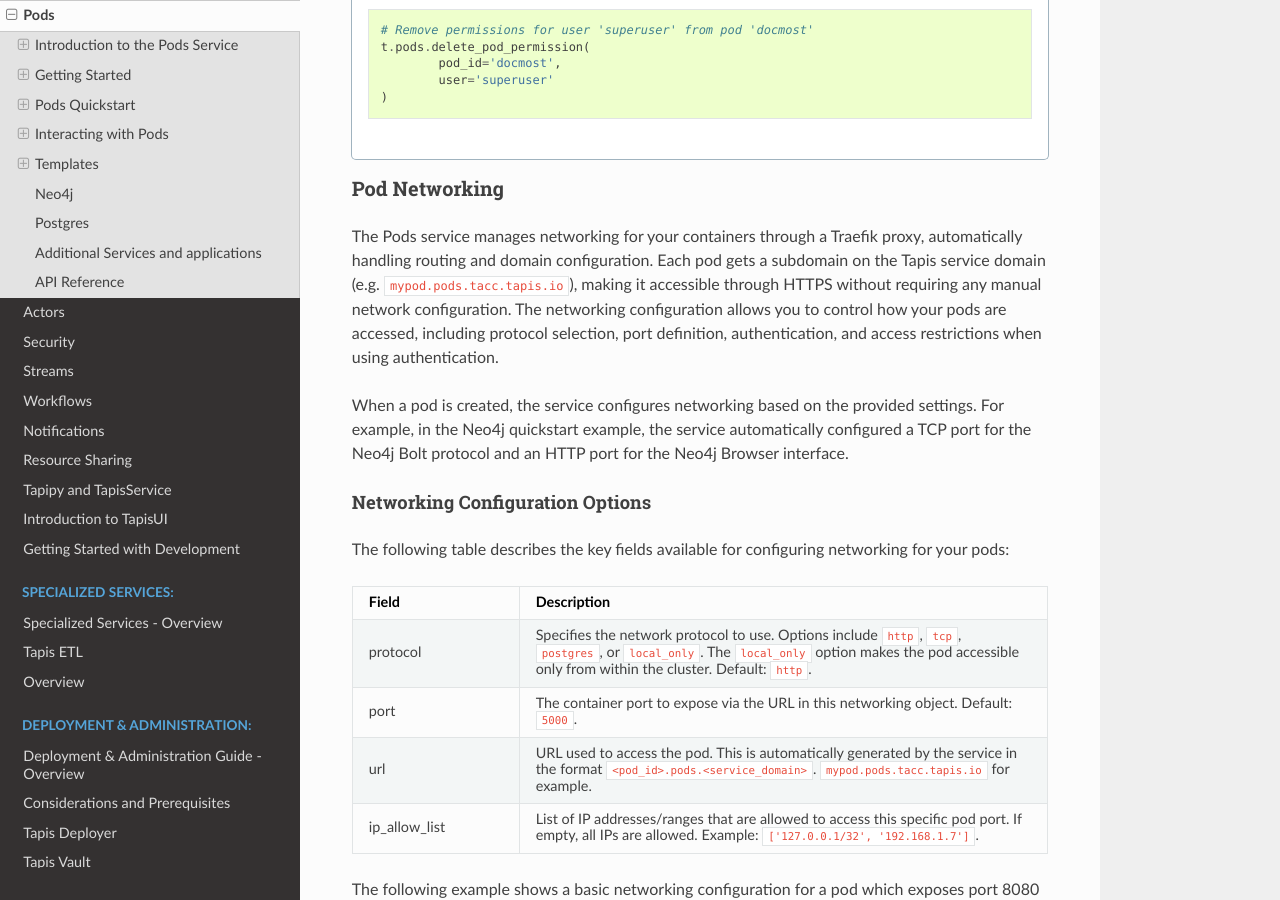
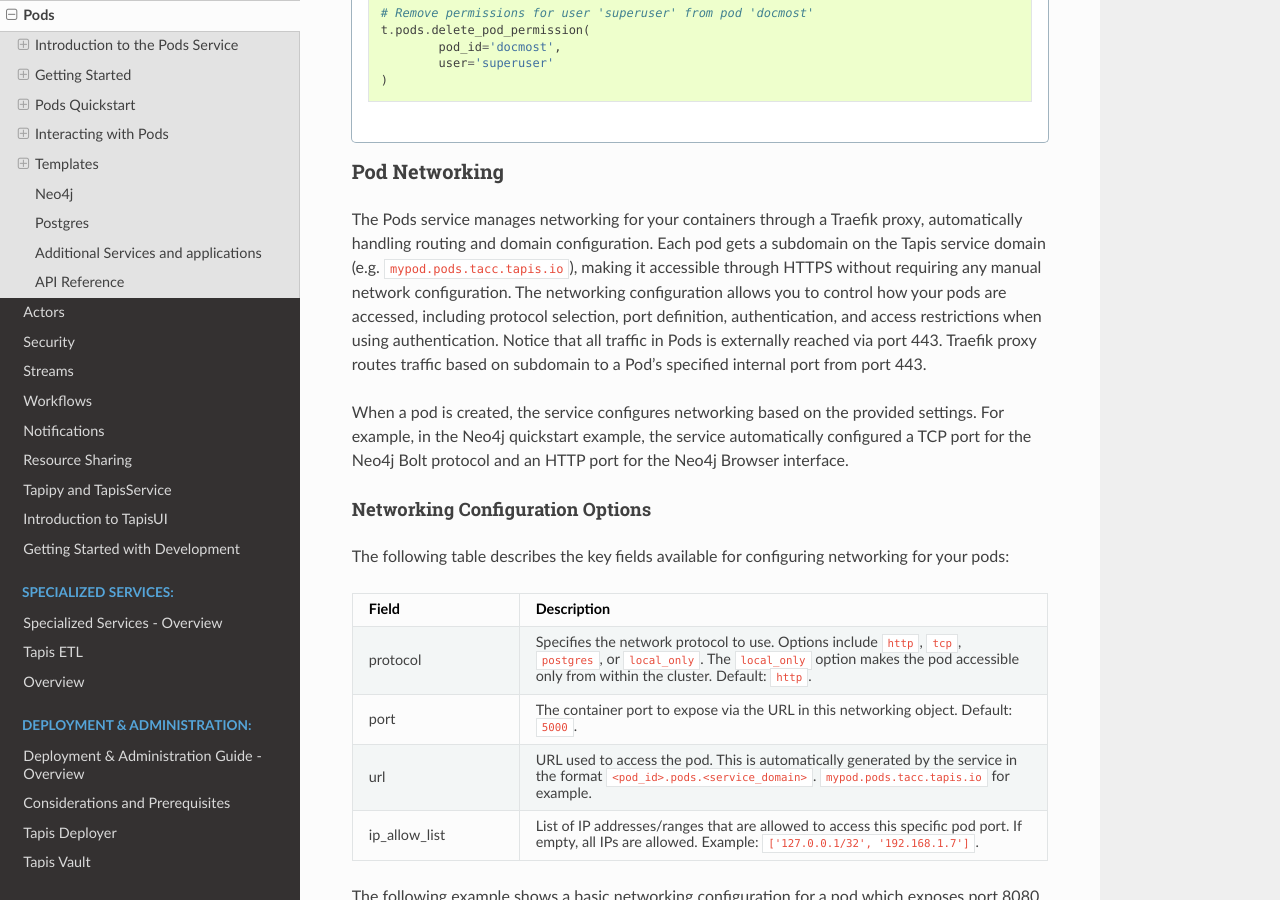
Before and after one commit to tapis-project/documentation, a Sphinx documentation site: the page built from source/technical/pods.rst, in a window 1280 px wide and 900 px high, scrolled down 15069 px. Built offline with Sphinx 7.4.7 and the Read the Docs theme 3.1.0, drawn with Linux system fonts in a browser that asks for light colours; some of the changed lines change nothing that is shown; some of the changed text lies outside the part shown.

Commit message:
Fix volume_id in pods example and mention 443 routing more explicitly

```diff
--- a/source/technical/pods.rst
+++ b/source/technical/pods.rst
@@ -584,7 +584,6 @@
                   "myvolume": {
                     "type": "tapisvolume",
                     "mount_path": "/mnt/data",
-                    "volume_id": "myvolume"
                   }
                 }
             )
@@ -982,7 +981,7 @@
 Pod Networking
 ----------------
 
-The Pods service manages networking for your containers through a Traefik proxy, automatically handling routing and domain configuration. Each pod gets a subdomain on the Tapis service domain (e.g. ``mypod.pods.tacc.tapis.io``), making it accessible through HTTPS without requiring any manual network configuration. The networking configuration allows you to control how your pods are accessed, including protocol selection, port definition, authentication, and access restrictions when using authentication.
+The Pods service manages networking for your containers through a Traefik proxy, automatically handling routing and domain configuration. Each pod gets a subdomain on the Tapis service domain (e.g. ``mypod.pods.tacc.tapis.io``), making it accessible through HTTPS without requiring any manual network configuration. The networking configuration allows you to control how your pods are accessed, including protocol selection, port definition, authentication, and access restrictions when using authentication. Notice that all traffic in Pods is externally reached via port 443. Traefik proxy routes traffic based on subdomain to a Pod's specified internal port from port 443.
 
 When a pod is created, the service configures networking based on the provided settings. For example, in the Neo4j quickstart example, the service automatically configured a TCP port for the Neo4j Bolt protocol and an HTTP port for the Neo4j Browser interface.
 
@@ -1595,6 +1594,8 @@
 - Redis
 - Kafka
 - headscale
+- headplane
+- MinIO
 - Django
 - FastAPI
 - Flask
@@ -1602,6 +1603,7 @@
 - OpenWebUI
 - LangFlow
 - UptimeKuma
+- Streamlit
 
 That is to say the service works well with a variety of applications and services. Reach out to us if you have a specific application in mind and we can help you get it running on Pods. Some of these applications have templates, some run with no specific modifications, and other might require in-depth development work.
 
```
